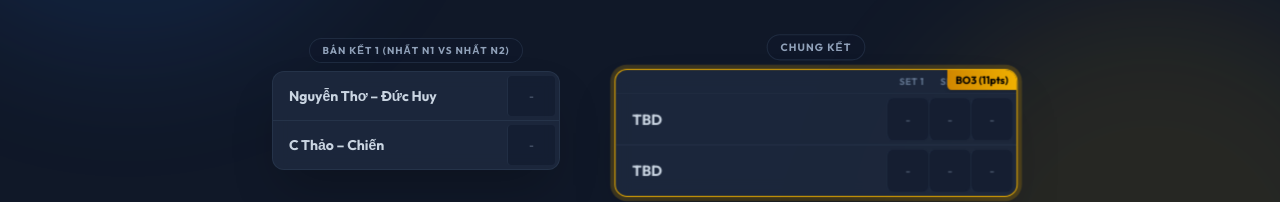
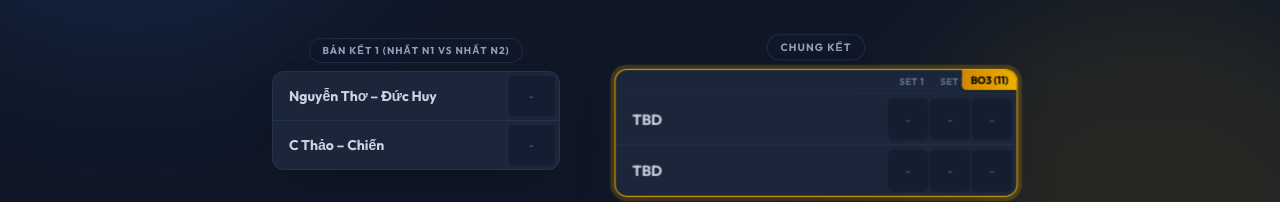
Before and after one commit to macdogiahuy/MM_badminton_tour, a React (Vite) app: page / in a window 1280 px wide. Both pictures are taken after a click on the button "Vòng Playoff". Shown: the part 371-573 px from the top of the page. Built offline with nearby package versions, Linux system fonts and the light colour scheme.

Commit message:
Trigger rebuild with text change

```diff
--- a/src/components/BracketMatch.jsx
+++ b/src/components/BracketMatch.jsx
@@ -48,7 +48,7 @@ const BracketMatch = ({ title, team1, team2, score1, score2, onScoreChange, matc
        <div className={`border bg-slate-800/90 backdrop-blur shadow-2xl rounded-xl overflow-hidden relative group
             ${isFinal ? 'border-yellow-500 ring-4 ring-yellow-500/20' : 'border-slate-700/50 hover:border-blue-500/50'}
        `}>
-          {isFinal && <div className="absolute top-0 right-0 bg-gradient-to-l from-yellow-500 to-yellow-600 text-black text-[10px] font-bold px-2 py-0.5 rounded-bl shadow-sm">BO3 (11pts)</div>}
+          {isFinal && <div className="absolute top-0 right-0 bg-gradient-to-l from-yellow-500 to-yellow-600 text-black text-[10px] font-bold px-2 py-0.5 rounded-bl shadow-sm">BO3 (11)</div>}
 
           {/* Header for BO3 */}
           {isFinal && (
```
